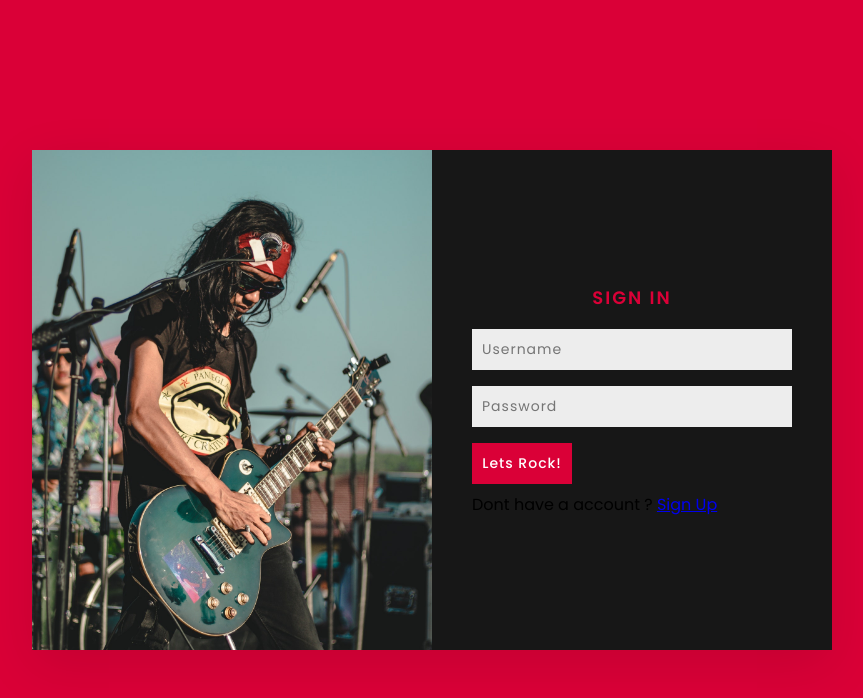
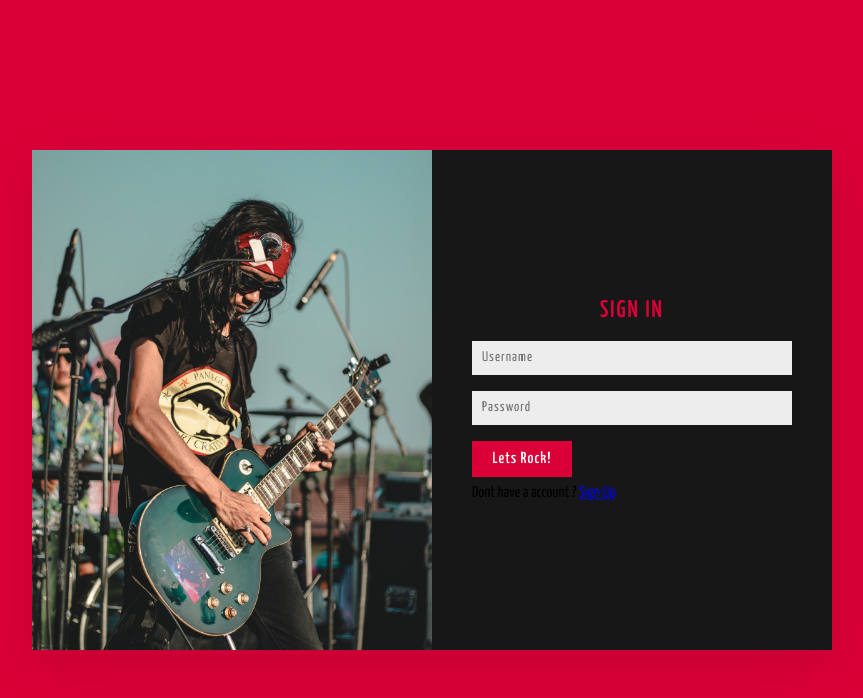
Before and after one commit to yotta0/mslogin_form, a plain HTML site: page index.html in a window 1280 px wide. Shown: the whole page, without its empty margins (208-1071 px from the left). Drawn offline with Linux system fonts and the light colour scheme.

Commit message:
Changed font-family and font-size

```diff
--- a/style.css
+++ b/style.css
@@ -1,11 +1,11 @@
-@import url('https://fonts.googleapis.com/css2?family=Poppins:wght@200;300;400;500;600;700;800&display=swap');
+@import url('https://fonts.googleapis.com/css2?family=Yanone+Kaffeesatz:wght@200;300;400;500;600;700&display=swap');
 
 *
 {
     margin:0;
     padding: 0;
     box-sizing: border-box;
-    font-family: 'Poppins', sans-serif;
+    font-family: 'Yanone Kaffeesatz', sans-serif;
 }
 
 section
@@ -73,7 +73,7 @@ section .container .user .formbox
 
 section .container .user .formbox form h2
 {
-    font-size: 18px;
+    font-size: 24px;
     font-weight: 600;
     text-transform: uppercase;
     letter-spacing: 2px;
@@ -122,7 +122,7 @@ section .container .user .formbox form .login
     color:#fff;
     cursor: pointer;
 
-    font-size: 14px;
+    font-size: 16px;
     font-weight: 500;
     letter-spacing: 1px;
     transition: 0.5s;
```
